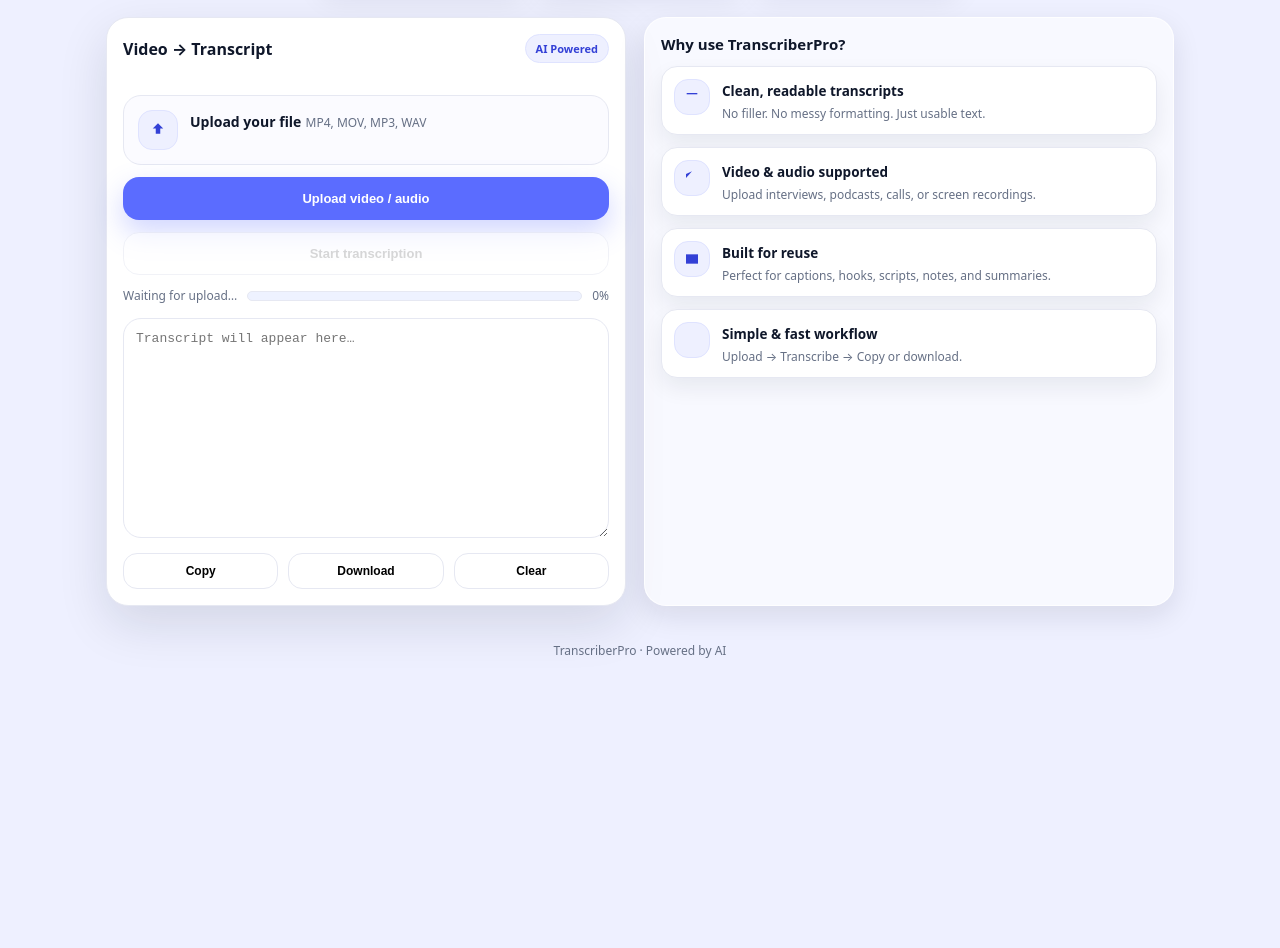
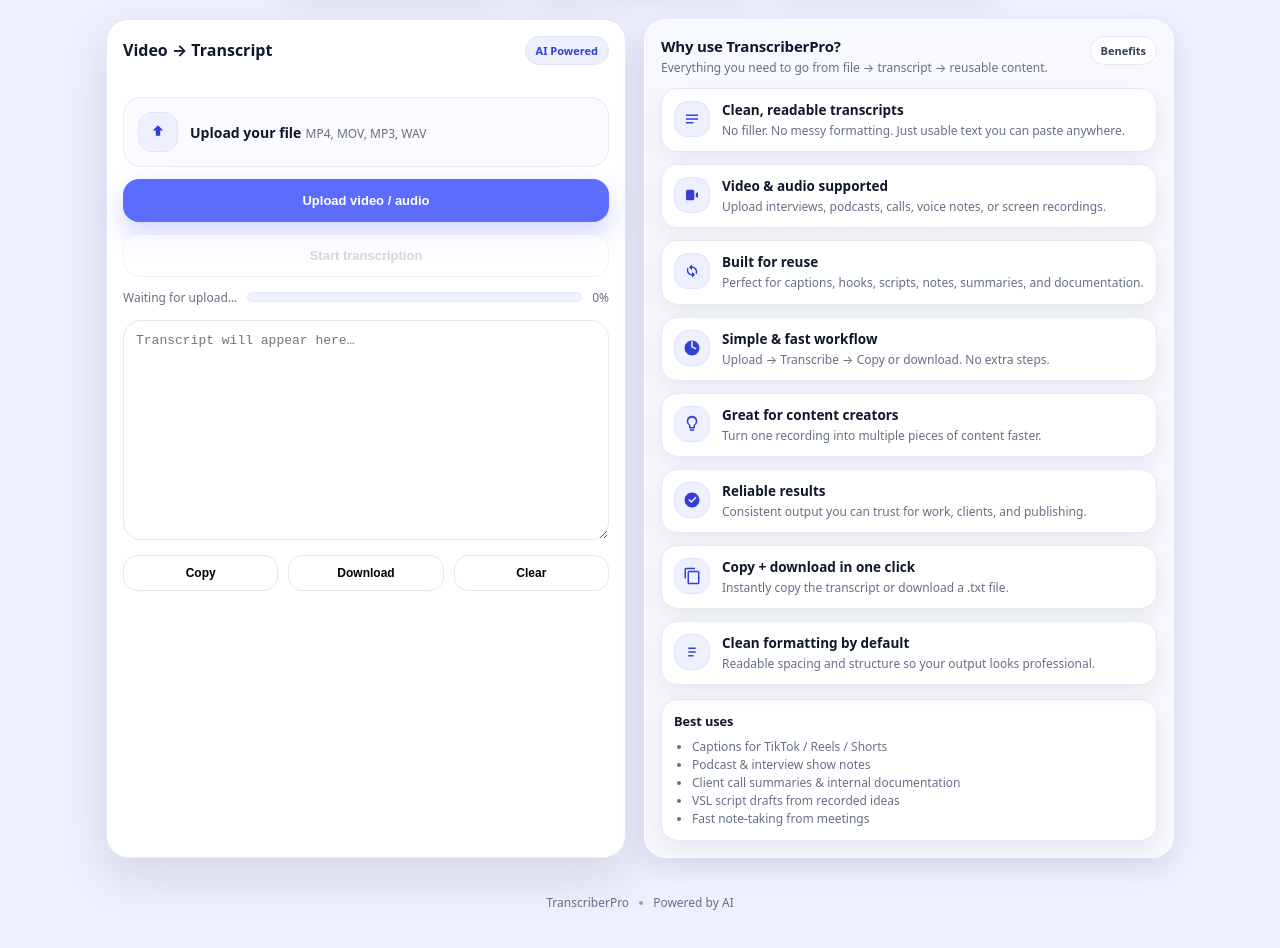
Before and after one commit to alexvazquez-beep/video-transcriber-backend, a website: page public/index.html in a window 1280 px wide. Shown: the part 300-1248 px from the top of the page. Before the commit the page ends 999 px from the top, so only its background shows below. Drawn offline with Linux system fonts and the light colour scheme.

Commit message:
Update index.html

```diff
--- a/public/index.html
+++ b/public/index.html
@@ -4,7 +4,6 @@
   <meta charset="UTF-8" />
   <title>TranscriberPro</title>
   <meta name="viewport" content="width=device-width, initial-scale=1" />
-
   <link rel="icon" href="/favicon.ico" />
 
   <style>
@@ -59,7 +58,7 @@
     /* ---------- Hero ---------- */
     .hero{
       text-align:center;
-      margin-top:36px; /* extra space added */
+      margin-top:44px; /* more space between logo and hero */
       margin-bottom:24px;
     }
     .hero h1{
@@ -69,17 +68,18 @@
     }
     .hero h1 span{color:var(--brandDark)}
     .hero p{
-      max-width:60ch;
+      max-width:62ch;
       margin:0 auto;
       color:var(--muted);
       font-size:15px;
+      line-height:1.45;
     }
 
     .stats{
       display:grid;
       grid-template-columns:repeat(3,1fr);
       gap:12px;
-      max-width:640px;
+      max-width:720px;
       margin:20px auto 0;
     }
     @media(max-width:520px){
@@ -93,8 +93,18 @@
       box-shadow:0 10px 28px rgba(16,24,40,.08);
       text-align:center;
     }
-    .stat b{font-size:15px}
-    .stat span{font-size:11.5px;color:var(--muted)}
+    .stat b{
+      display:block;              /* fixes "FastAI..." merge */
+      font-size:15px;
+      line-height:1.1;
+    }
+    .stat span{
+      display:block;              /* fixes "AccurateProduction..." merge */
+      margin-top:4px;
+      font-size:11.5px;
+      color:var(--muted);
+      line-height:1.2;
+    }
 
     /* ---------- Layout ---------- */
     .layout{
@@ -102,6 +112,7 @@
       grid-template-columns:1fr;
       gap:18px;
       margin-top:28px;
+      align-items:stretch; /* keep desktop columns same height */
     }
     @media(min-width:900px){
       .layout{grid-template-columns:520px 1fr}
@@ -138,13 +149,14 @@
       padding:14px;
       background:#fbfbff;
     }
-    .dropTop{display:flex;gap:12px}
+    .dropTop{display:flex;gap:12px;align-items:center}
     .iconbox{
       width:40px;height:40px;
       border-radius:14px;
       background:var(--brandTint);
       border:1px solid #dfe3ff;
       display:grid;place-items:center;
+      flex:0 0 auto;
     }
     .iconbox svg{width:18px;height:18px;fill:#3340d6}
     .dropText b{font-size:14px}
@@ -226,18 +238,56 @@
       background:#fff;
     }
 
-    /* ---------- Features ---------- */
+    /* ---------- Features panel ---------- */
     .features{
       background:rgba(255,255,255,.6);
       border:1px solid rgba(255,255,255,.8);
       border-radius:var(--radius2);
       padding:16px;
       box-shadow:var(--shadow2);
+      height:100%; /* fill the right column height on desktop */
     }
-    .features h3{
-      margin:0 0 12px;
+    .featuresHeader{
+      display:flex;
+      justify-content:space-between;
+      align-items:flex-start;
+      gap:12px;
+      margin-bottom:12px;
+    }
+    .featuresHeader h3{
+      margin:0;
       font-size:15px;
+      letter-spacing:-.2px;
     }
+    .sub{
+      font-size:12px;
+      color:var(--muted);
+      margin-top:4px;
+      line-height:1.35;
+    }
+    .pill{
+      font-size:11px;
+      font-weight:900;
+      padding:6px 10px;
+      border-radius:999px;
+      background:#fff;
+      border:1px solid var(--border);
+      color:#344054;
+      white-space:nowrap;
+    }
+
+    .featureGrid{
+      display:grid;
+      grid-template-columns:1fr;
+      gap:12px;
+      margin-top:10px;
+    }
+    @media(min-width:900px){
+      .featureGrid{
+        grid-template-columns:1fr;
+      }
+    }
+
     .feature{
       display:flex;
       gap:12px;
@@ -247,17 +297,38 @@
       background:#fff;
       box-shadow:0 10px 22px rgba(16,24,40,.07);
     }
-    .feature + .feature{margin-top:12px}
     .featureIcon{
       width:36px;height:36px;
       border-radius:14px;
       background:var(--brandTint);
       border:1px solid #dfe3ff;
       display:grid;place-items:center;
+      flex:0 0 auto;
     }
-    .featureIcon svg{width:16px;height:16px;fill:#3340d6}
-    .feature b{font-size:13.5px}
-    .feature p{margin:4px 0 0;font-size:12px;color:var(--muted)}
+    .featureIcon svg{width:18px;height:18px;fill:#3340d6}
+    .feature b{font-size:13.5px;display:block}
+    .feature p{margin:4px 0 0;font-size:12px;color:var(--muted);line-height:1.35}
+
+    .miniList{
+      margin-top:14px;
+      padding:12px;
+      border-radius:16px;
+      border:1px solid var(--border);
+      background:#fff;
+      box-shadow:0 10px 22px rgba(16,24,40,.07);
+    }
+    .miniList h4{
+      margin:0 0 8px;
+      font-size:12.8px;
+      letter-spacing:-.1px;
+    }
+    .bullets{
+      margin:0;
+      padding-left:18px;
+      color:var(--muted);
+      font-size:12px;
+      line-height:1.5;
+    }
 
     /* ---------- Footer ---------- */
     .footer{
@@ -265,6 +336,14 @@
       text-align:center;
       font-size:12px;
       color:var(--muted);
+      display:flex;
+      justify-content:center;
+      align-items:center;
+      gap:10px;
+      flex-wrap:wrap;
+    }
+    .footDot{
+      width:4px;height:4px;border-radius:99px;background:#98a2b3;display:inline-block;
     }
   </style>
 </head>
@@ -274,8 +353,10 @@
 
     <!-- Header -->
     <div class="topbar">
-      <div class="brandmark">
-        <svg viewBox="0 0 24 24"><path d="M6 2h8l4 4v16a2 2 0 0 1-2 2H6a2 2 0 0 1-2-2V4a2 2 0 0 1 2-2Z"/></svg>
+      <div class="brandmark" aria-hidden="true">
+        <svg viewBox="0 0 24 24">
+          <path d="M6 2h8l4 4v16a2 2 0 0 1-2 2H6a2 2 0 0 1-2-2V4a2 2 0 0 1 2-2Z"/>
+        </svg>
       </div>
       <div class="brandname">TranscriberPro</div>
     </div>
@@ -284,8 +365,8 @@
     <div class="hero">
       <h1>Transcribe <span>Anything</span>, Reuse <span>Everything</span></h1>
       <p>
-        Instantly turn video and audio files into clean, accurate transcripts
-        you can reuse for captions, scripts, summaries, and documentation.
+        Instantly turn video and audio files into clean, accurate transcripts you can reuse
+        for captions, scripts, summaries, and documentation.
       </p>
 
       <div class="stats">
@@ -308,7 +389,7 @@
         <div class="cardpad">
           <div class="drop" id="dropzone">
             <div class="dropTop">
-              <div class="iconbox">
+              <div class="iconbox" aria-hidden="true">
                 <svg viewBox="0 0 24 24"><path d="M12 3 5 10h4v7h6v-7h4Z"/></svg>
               </div>
               <div class="dropText">
@@ -341,38 +422,121 @@
 
       <!-- Features -->
       <div class="features">
+        <div class="featuresHeader">
+          <div>
             <h3>Why use TranscriberPro?</h3>
+            <div class="sub">Everything you need to go from file → transcript → reusable content.</div>
+          </div>
+          <div class="pill">Benefits</div>
+        </div>
 
+        <div class="featureGrid">
           <div class="feature">
-          <div class="featureIcon"><svg viewBox="0 0 24 24"><path d="M4 6h16v2H4Z"/></svg></div>
+            <div class="featureIcon" aria-hidden="true">
+              <svg viewBox="0 0 24 24">
+                <path d="M4 6h16v2H4V6Zm0 5h16v2H4v-2Zm0 5h10v2H4v-2Z"></path>
+              </svg>
+            </div>
             <div>
               <b>Clean, readable transcripts</b>
-            <p>No filler. No messy formatting. Just usable text.</p>
+              <p>No filler. No messy formatting. Just usable text you can paste anywhere.</p>
             </div>
           </div>
 
           <div class="feature">
-          <div class="featureIcon"><svg viewBox="0 0 24 24"><path d="M12 2 3 6v6"/></svg></div>
+            <div class="featureIcon" aria-hidden="true">
+              <svg viewBox="0 0 24 24">
+                <path d="M4 7a2 2 0 0 1 2-2h7a2 2 0 0 1 2 2v10a2 2 0 0 1-2 2H6a2 2 0 0 1-2-2V7Zm13 3 3-2v8l-3-2v-4Z"></path>
+              </svg>
+            </div>
             <div>
               <b>Video & audio supported</b>
-            <p>Upload interviews, podcasts, calls, or screen recordings.</p>
+              <p>Upload interviews, podcasts, calls, voice notes, or screen recordings.</p>
             </div>
           </div>
 
           <div class="feature">
-          <div class="featureIcon"><svg viewBox="0 0 24 24"><path d="M3 5h18v14H3Z"/></svg></div>
+            <div class="featureIcon" aria-hidden="true">
+              <svg viewBox="0 0 24 24">
+                <path d="M12 6V3L8 7l4 4V8c2.76 0 5 2.24 5 5 0 .7-.14 1.36-.4 1.96l1.52 1.52A6.99 6.99 0 0 0 19 13c0-3.87-3.13-7-7-7Zm0 10c-2.76 0-5-2.24-5-5 0-.7.14-1.36.4-1.96L5.88 7.52A6.99 6.99 0 0 0 5 11c0 3.87 3.13 7 7 7v3l4-4-4-4v3Z"></path>
+              </svg>
+            </div>
             <div>
               <b>Built for reuse</b>
-            <p>Perfect for captions, hooks, scripts, notes, and summaries.</p>
+              <p>Perfect for captions, hooks, scripts, notes, summaries, and documentation.</p>
             </div>
           </div>
 
           <div class="feature">
-          <div class="featureIcon"><svg viewBox="0 0 24 24"><path d="M12 8v8m4-4H8"/></svg></div>
+            <div class="featureIcon" aria-hidden="true">
+              <svg viewBox="0 0 24 24">
+                <path d="M13 3h-2v8l6 3 1-1.7-5-2.3V3Zm-1 19a10 10 0 1 1 0-20 10 10 0 0 1 0 20Z"></path>
+              </svg>
+            </div>
             <div>
               <b>Simple & fast workflow</b>
-            <p>Upload → Transcribe → Copy or download.</p>
+              <p>Upload → Transcribe → Copy or download. No extra steps.</p>
             </div>
+          </div>
+
+          <div class="feature">
+            <div class="featureIcon" aria-hidden="true">
+              <svg viewBox="0 0 24 24">
+                <path d="M9 21h6v-2H9v2Zm3-20a7 7 0 0 0-4 12.74V17a1 1 0 0 0 1 1h6a1 1 0 0 0 1-1v-3.26A7 7 0 0 0 12 1Zm3 11.5-1 .84V16h-4v-2.66l-1-.84A5 5 0 1 1 15 12.5Z"></path>
+              </svg>
+            </div>
+            <div>
+              <b>Great for content creators</b>
+              <p>Turn one recording into multiple pieces of content faster.</p>
+            </div>
+          </div>
+
+          <div class="feature">
+            <div class="featureIcon" aria-hidden="true">
+              <svg viewBox="0 0 24 24">
+                <path d="M12 2a10 10 0 1 0 10 10A10 10 0 0 0 12 2Zm-1 14-4-4 1.4-1.4L11 13.2l5.6-5.6L18 9Z"></path>
+              </svg>
+            </div>
+            <div>
+              <b>Reliable results</b>
+              <p>Consistent output you can trust for work, clients, and publishing.</p>
+            </div>
+          </div>
+
+          <div class="feature">
+            <div class="featureIcon" aria-hidden="true">
+              <svg viewBox="0 0 24 24">
+                <path d="M16 1H4a2 2 0 0 0-2 2v12h2V3h12V1Zm4 4H8a2 2 0 0 0-2 2v14a2 2 0 0 0 2 2h12a2 2 0 0 0 2-2V7a2 2 0 0 0-2-2Zm0 16H8V7h12v14Z"></path>
+              </svg>
+            </div>
+            <div>
+              <b>Copy + download in one click</b>
+              <p>Instantly copy the transcript or download a .txt file.</p>
+            </div>
+          </div>
+
+          <div class="feature">
+            <div class="featureIcon" aria-hidden="true">
+              <svg viewBox="0 0 24 24">
+                <path d="M7 6h10v2H7V6Zm0 5h10v2H7v-2Zm0 5h7v2H7v-2Z"></path>
+              </svg>
+            </div>
+            <div>
+              <b>Clean formatting by default</b>
+              <p>Readable spacing and structure so your output looks professional.</p>
+            </div>
+          </div>
+        </div>
+
+        <div class="miniList">
+          <h4>Best uses</h4>
+          <ul class="bullets">
+            <li>Captions for TikTok / Reels / Shorts</li>
+            <li>Podcast & interview show notes</li>
+            <li>Client call summaries & internal documentation</li>
+            <li>VSL script drafts from recorded ideas</li>
+            <li>Fast note-taking from meetings</li>
+          </ul>
         </div>
       </div>
 
@@ -380,7 +544,9 @@
 
     <!-- Footer -->
     <div class="footer">
-      TranscriberPro · Powered by AI
+      <span>TranscriberPro</span>
+      <span class="footDot"></span>
+      <span>Powered by AI</span>
     </div>
 
   </div>
```
Lines whose indentation alone changed are shown as unchanged.
